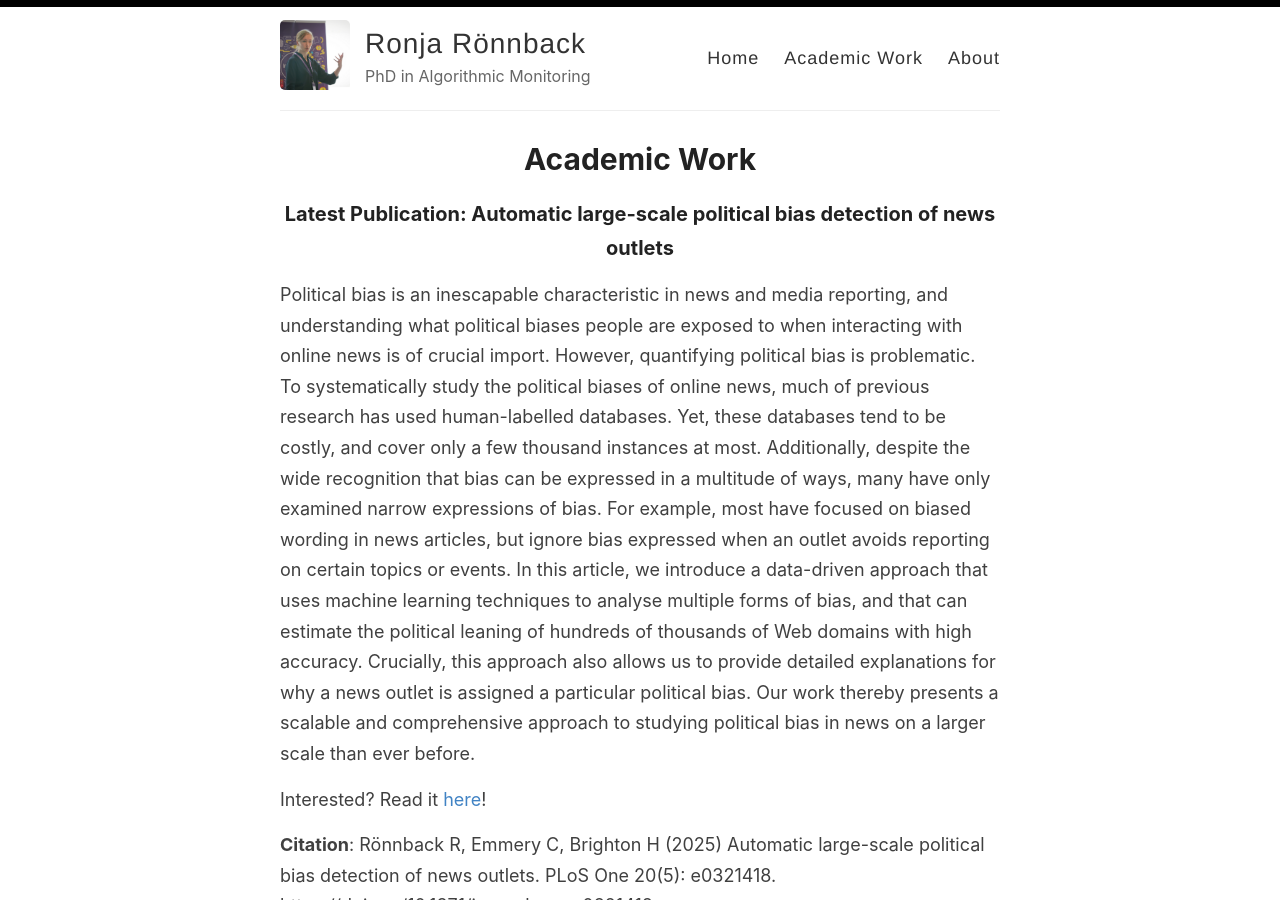
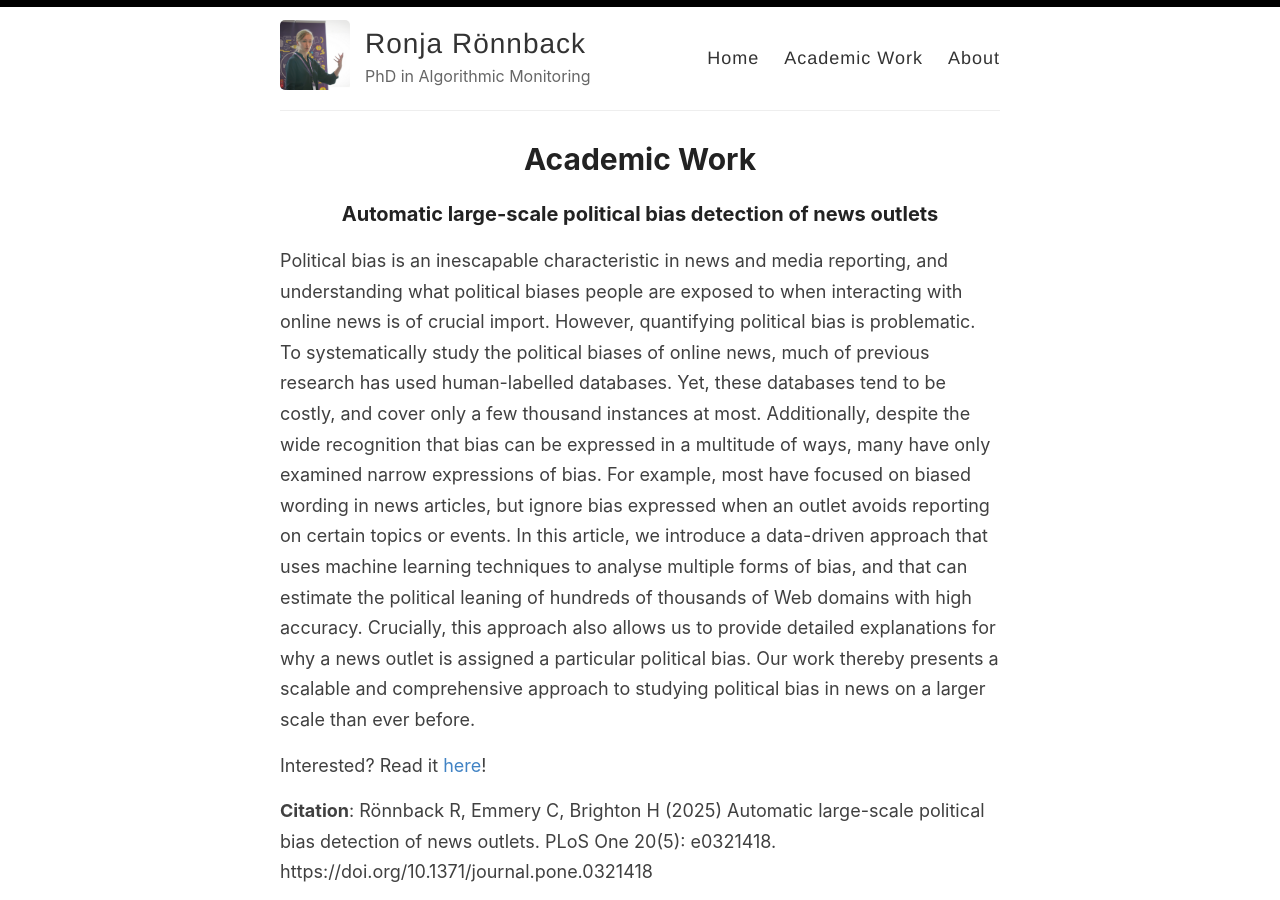
Before and after one commit to rtronnback/rtronnback.github.io, a Jekyll site: the page built from _pages/academic-work.md, in a window 1280 px wide and 900 px high. Built offline with Jekyll 4.4.1, drawn with Linux system fonts in a browser that asks for light colours.

Commit message:
Update academic-work.md

```diff
--- a/_pages/academic-work.md
+++ b/_pages/academic-work.md
@@ -4,7 +4,7 @@ title: Academic Work
 permalink: /academic-work/
 ---
 
-### Latest Publication: Automatic large-scale political bias detection of news outlets
+### Automatic large-scale political bias detection of news outlets
 
 Political bias is an inescapable characteristic in news and media reporting, and understanding what political biases people are exposed to when interacting with online news is of crucial import. However, quantifying political bias is problematic. To systematically study the political biases of online news, much of previous research has used human-labelled databases. Yet, these databases tend to be costly, and cover only a few thousand instances at most. Additionally, despite the wide recognition that bias can be expressed in a multitude of ways, many have only examined narrow expressions of bias. For example, most have focused on biased wording in news articles, but ignore bias expressed when an outlet avoids reporting on certain topics or events. In this article, we introduce a data-driven approach that uses machine learning techniques to analyse multiple forms of bias, and that can estimate the political leaning of hundreds of thousands of Web domains with high accuracy. Crucially, this approach also allows us to provide detailed explanations for why a news outlet is assigned a particular political bias. Our work thereby presents a scalable and comprehensive approach to studying political bias in news on a larger scale than ever before.
 
```
